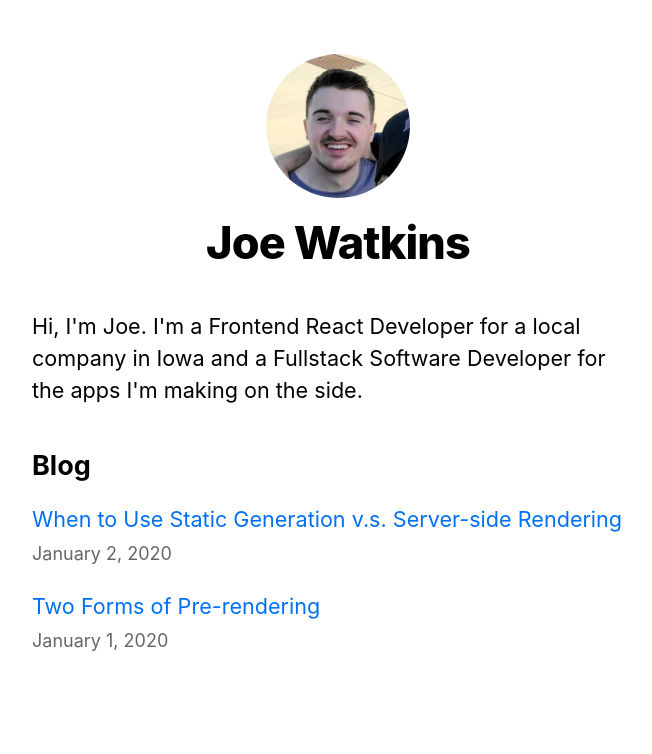
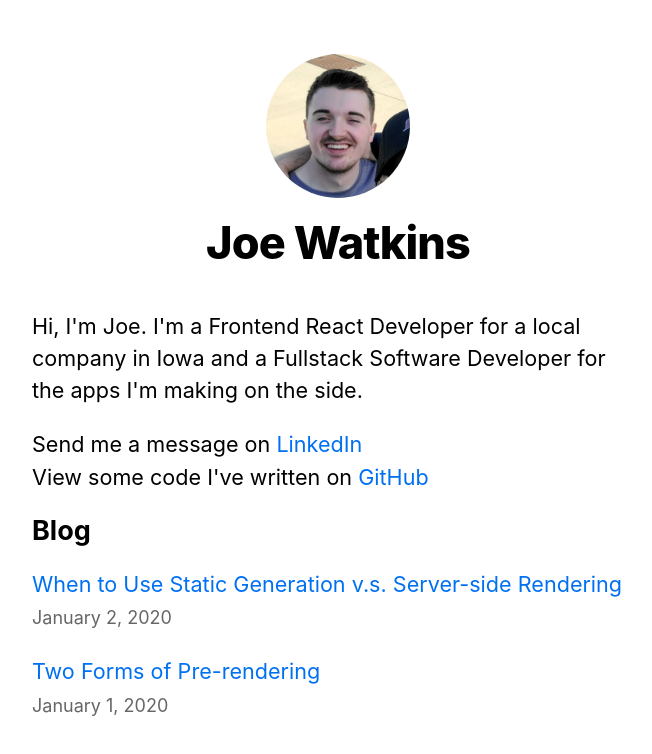
Before and after one commit to watkins-joe/nextjs-blog, a Next.js app: page / in a window 1280 px wide. Shown: the top 754 px of the page, without its empty margins (302-954 px from the left). Built offline with nearby package versions, Linux system fonts and the light colour scheme.

Commit message:
added linkedin, github links to main page

```diff
--- a/pages/index.js
+++ b/pages/index.js
@@ -27,6 +27,20 @@ export default function Home({ allPostsData }) {
           Iowa and a Fullstack Software Developer for the apps I'm making on the
           side.
         </p>
+        <ul className={utilStyles.list}>
+          <li>
+            Send me a message on{" "}
+            <a href="https://linkedin.com/in/watkins-joe/" target="_blank">
+              LinkedIn
+            </a>
+          </li>
+          <li>
+            View some code I've written on{" "}
+            <a href="https://github.com/watkins-joe/" target="_blank">
+              GitHub
+            </a>
+          </li>
+        </ul>
       </section>
       <section className={`${utilStyles.headingMd} ${utilStyles.padding1px}`}>
         <h2 className={utilStyles.headingLg}>Blog</h2>
```
